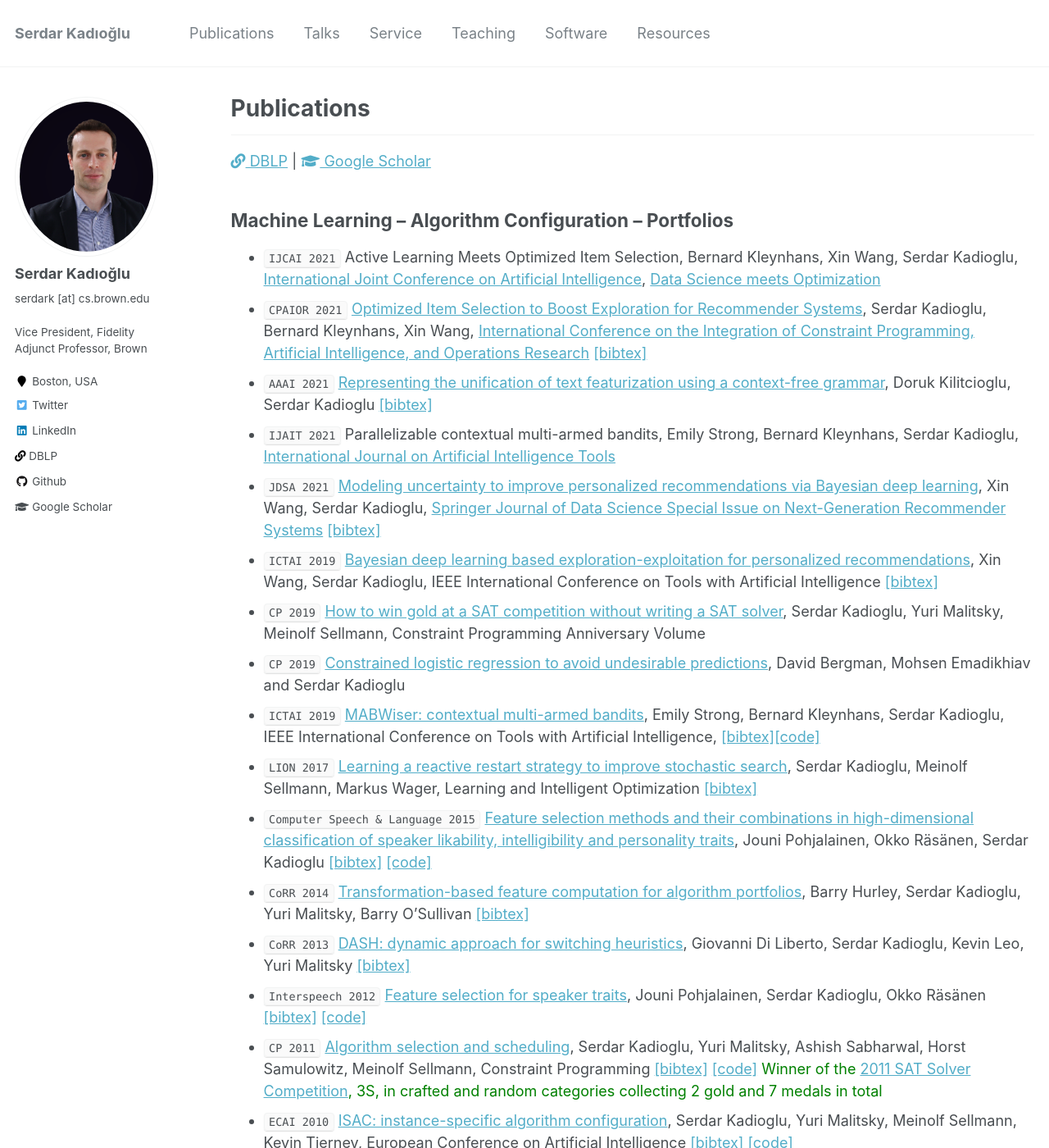
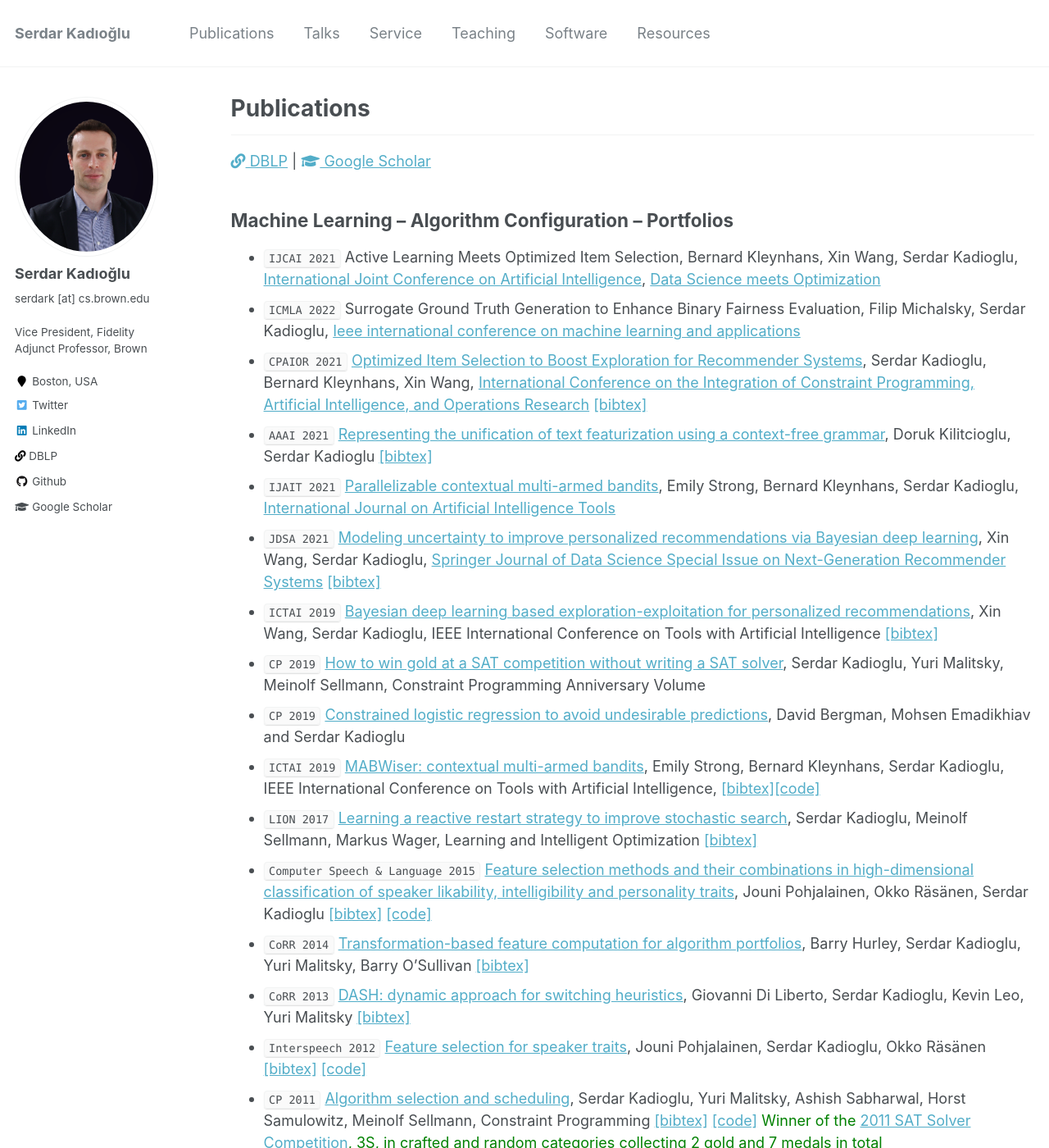
Before and after one commit to skadio/skadio.github.io, a Jekyll site: the page built from _pages/publications.md, in a window 1280 px wide and 1400 px high. Shown: the whole window at 82% size. Built offline with Jekyll 4.4.1, drawn with Linux system fonts in a browser that asks for light colours; some of the changed text lies outside the part shown.

Commit message:
Update publications.md

```diff
--- a/_pages/publications.md
+++ b/_pages/publications.md
@@ -12,9 +12,10 @@ author_profile: true
 
 ## Machine Learning – Algorithm Configuration – Portfolios
 * `IJCAI 2021` Active Learning Meets Optimized Item Selection, Bernard Kleynhans, Xin Wang, Serdar Kadioglu, [International Joint Conference on Artificial Intelligence](https://ijcai-21.org/), [Data Science meets Optimization](https://sites.google.com/view/ijcai2021dso)
+* `ICMLA 2022` Surrogate Ground Truth Generation to Enhance Binary Fairness Evaluation, Filip Michalsky, Serdar Kadioglu, [Ieee international conference on machine learning and applications](https://www.icmla-conference.org/icmla21/)
 * `CPAIOR 2021` [Optimized Item Selection to Boost Exploration for Recommender Systems](https://link.springer.com/chapter/10.1007/978-3-030-78230-6_27), Serdar Kadioglu, Bernard Kleynhans, Xin Wang, [International Conference on the Integration of Constraint Programming, Artificial Intelligence, and Operations Research](https://cpaior2021.dbai.tuwien.ac.at/) [[bibtex]](https://dblp.org/rec/conf/cpaior/KadiogluKW21.html?view=bibtex)
-* `AAAI 2021` [Representing the unification of text featurization using a context-free grammar](https://aaai.org/Conferences/AAAI-21/), Doruk Kilitcioglu, Serdar Kadioglu [[bibtex]](https://dblp.org/rec/conf/aaai/KilitciogluK21.html?view=bibtex)
-* `IJAIT 2021` Parallelizable contextual multi-armed bandits, Emily Strong, Bernard Kleynhans, Serdar Kadioglu, [International Journal on Artificial Intelligence Tools](https://www.worldscientific.com/worldscinet/ijait)
+* `AAAI 2021` [Representing the unification of text featurization using a context-free grammar](https://ojs.aaai.org/index.php/AAAI/article/view/17814), Doruk Kilitcioglu, Serdar Kadioglu [[bibtex]](https://dblp.org/rec/conf/aaai/KilitciogluK21.html?view=bibtex)
+* `IJAIT 2021` [Parallelizable contextual multi-armed bandits](https://www.worldscientific.com/doi/10.1142/S0218213021500214), Emily Strong, Bernard Kleynhans, Serdar Kadioglu, [International Journal on Artificial Intelligence Tools](https://www.worldscientific.com/worldscinet/ijait)
 * `JDSA 2021` [Modeling  uncertainty  to improve personalized recommendations via Bayesian deep learning](https://link.springer.com/article/10.1007/s41060-020-00241-1), Xin Wang, Serdar Kadioglu, [Springer Journal of Data Science Special Issue on Next-Generation Recommender Systems](https://www.springer.com/journal/41060) [[bibtex]](https://link.springer.com/article/10.1007/s41060-020-00241-1#citeas)
 * `ICTAI 2019` [Bayesian deep learning based exploration-exploitation for personalized recommendations](https://ieeexplore.ieee.org/document/8995445), Xin Wang, Serdar Kadioglu, IEEE International Conference on Tools with Artificial Intelligence [[bibtex]](https://dblp.org/rec/conf/ictai/WangK19.html?view=bibtex)
 * `CP 2019` [How to win gold at a SAT competition without writing a SAT solver](https://freuder.files.wordpress.com/2019/09/2011-freuder-algorithm-selection-and-scheduling.pdf), Serdar Kadioglu, Yuri Malitsky, Meinolf Sellmann, Constraint Programming Anniversary Volume
@@ -30,6 +31,7 @@ author_profile: true
 
 
 ## Inference – Symbolic Reasoning – Modeling Global Constraints
+* `MOPTA 2021` [Integrated Vehicle Routing and Monte Carlo Scheduling Approach for the Home Service Assignment, Routing, and Scheduling Problem](https://arxiv.org/abs/2106.16176) <span style="color:green">Finalist of the [2011 AIMMS-MOPTA Optimization Challenge](https://cs.brown.edu/news/2021/08/11/brown-cs-team-takes-third-place-thirteenth-modeling-and-optimization-competition/?fbclid=IwAR0XLQYZUDtsNmve2J1gvXJcr9pe_unIyFQMoE4rth4kXbIwKkTlnzYPZSI)</span>
 * `European Journal on Comb. Opt. 2019` [Core group placement: allocation and provisioning of heterogeneous resources](https://link.springer.com/article/10.1007/s13675-018-0095-9), Serdar Kadioglu, European Journal on Computational Optimization [[bibtex]](https://dblp.org/rec/journals/ejco/Kadioglu19.html?view=bibtex)
 * `CoRR 2017` [Column generation for interaction coverage in combinatorial software testing](https://arxiv.org/abs/1712.07081), Serdar Kadioglu [[bibtex]](https://dblp.org/rec/journals/corr/abs-1712-07081.html?view=bibtex)
 * [Heterogeneous resource allocation in cloud management](http://ieeexplore.ieee.org/document/7778589/), Serdar Kadioglu, Mike Colena, Samir Sebbah, IEEE Network Computing and Applications, `IEEE NCA 2016` [[bibtex]](http://dblp.uni-trier.de/rec/bibtex/conf/nca/KadiogluCS16)
```
